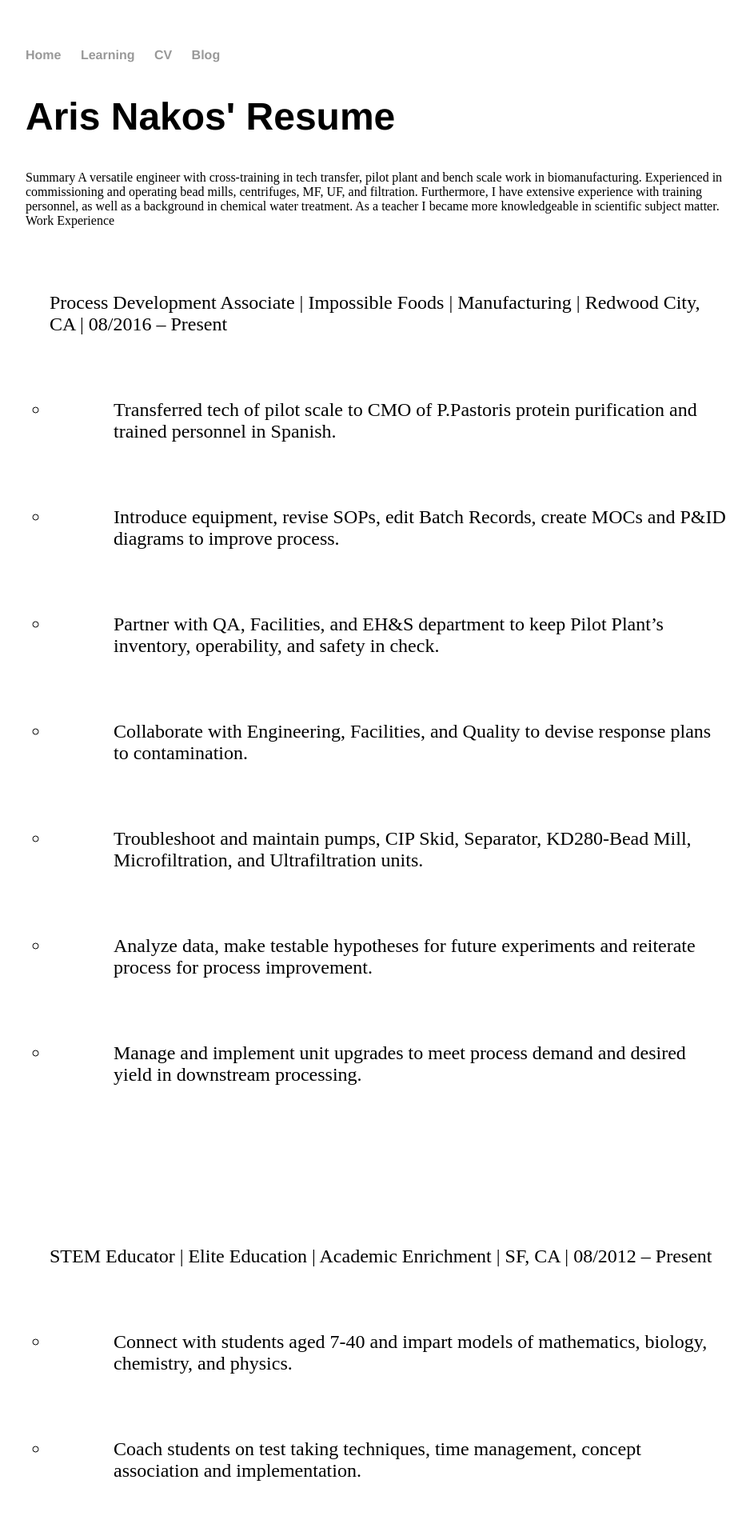
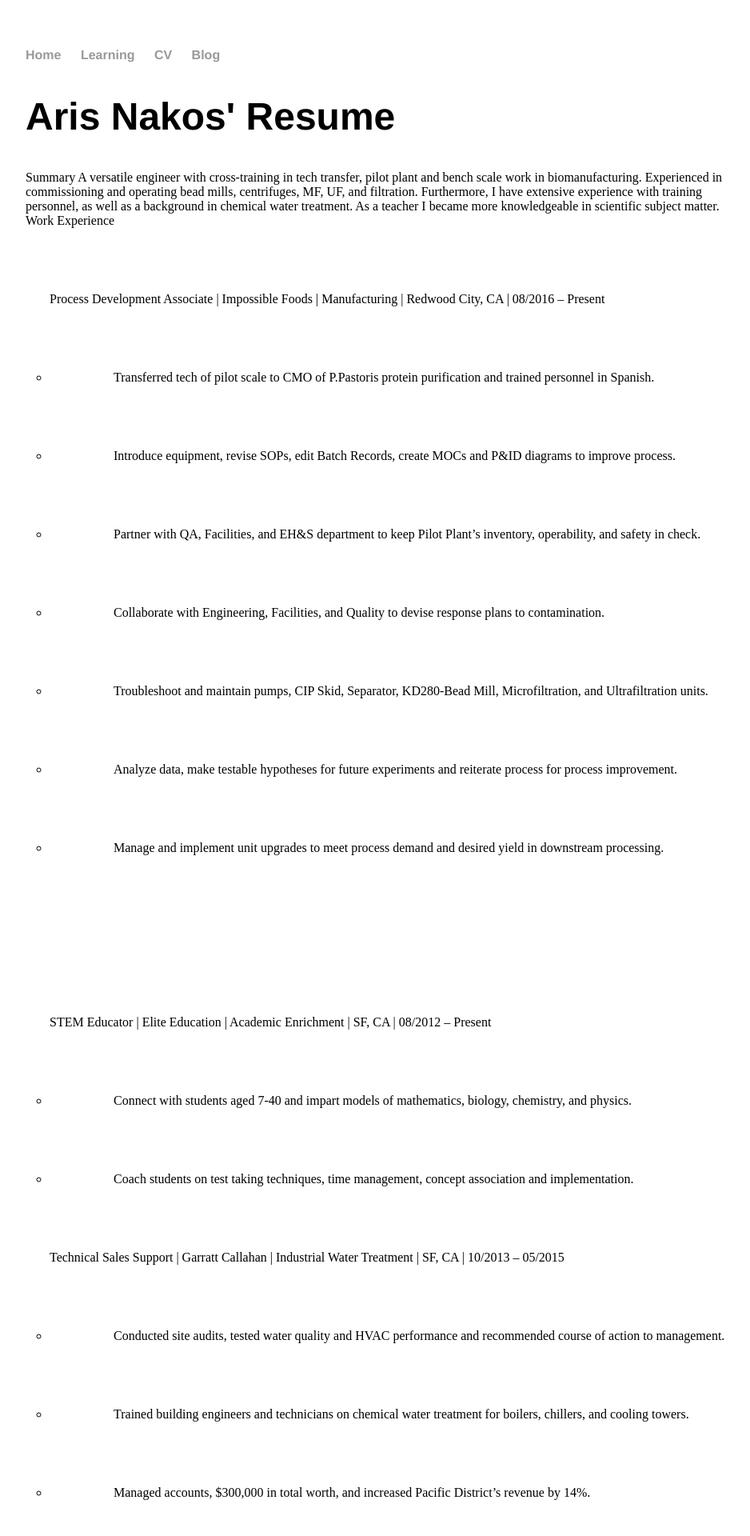
Before and after one commit to aristidesnakos/aristidesnakos.github.io, a Jekyll site: the page built from cv/index.html, in a window 1280 px wide. Shown: the top 1920 px of the page at 80% size, without its empty margins (160-1098 px from the left). Built offline with Jekyll 4.4.1, drawn with Linux system fonts in a browser that asks for light colours.

Commit message:
Update main.css
updated font size

```diff
--- a/css/main.css
+++ b/css/main.css
@@ -53,7 +53,7 @@ ul.subjects li {
 
 ul.cv {
     margin: 40px auto 40px;
-    font-size: 1.5em;
+    font-size: 1em;
     padding-top: 40px;
     padding-right: 20px;
     padding-bottom: 40px;
```
